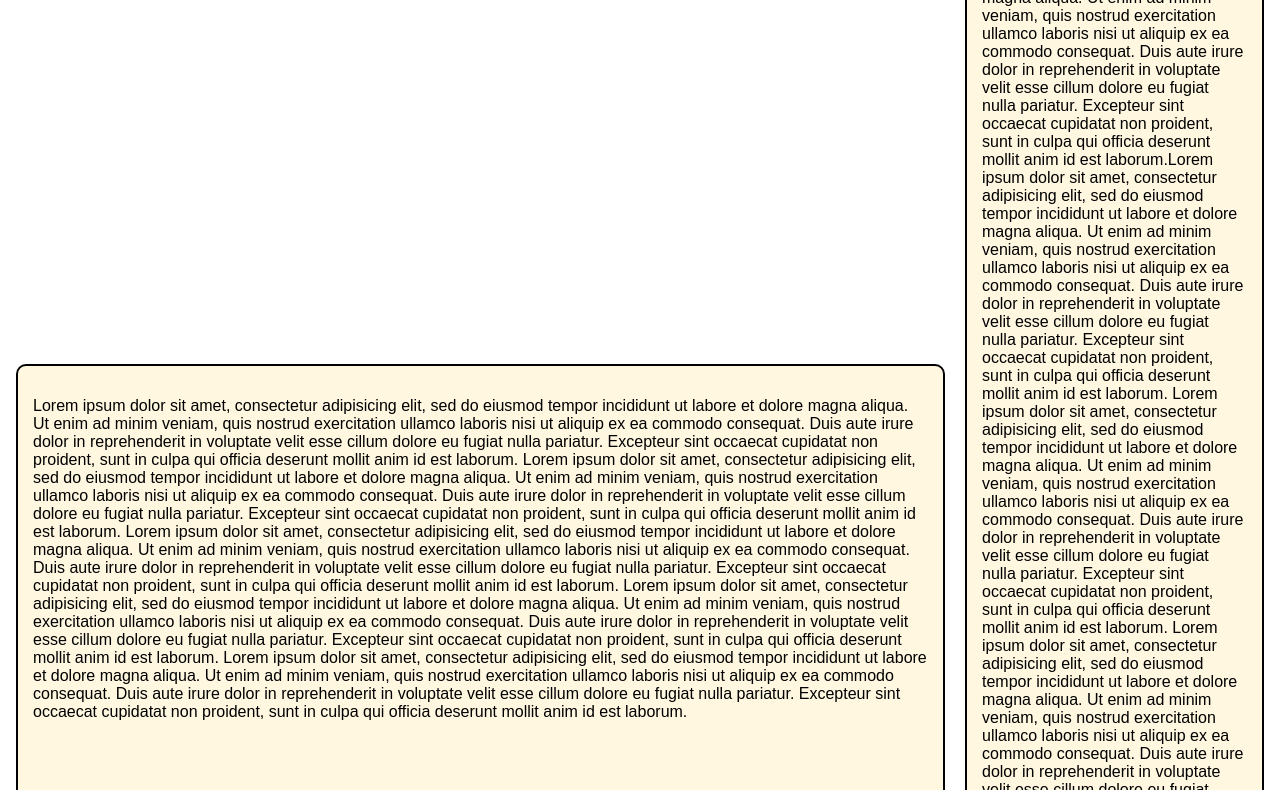
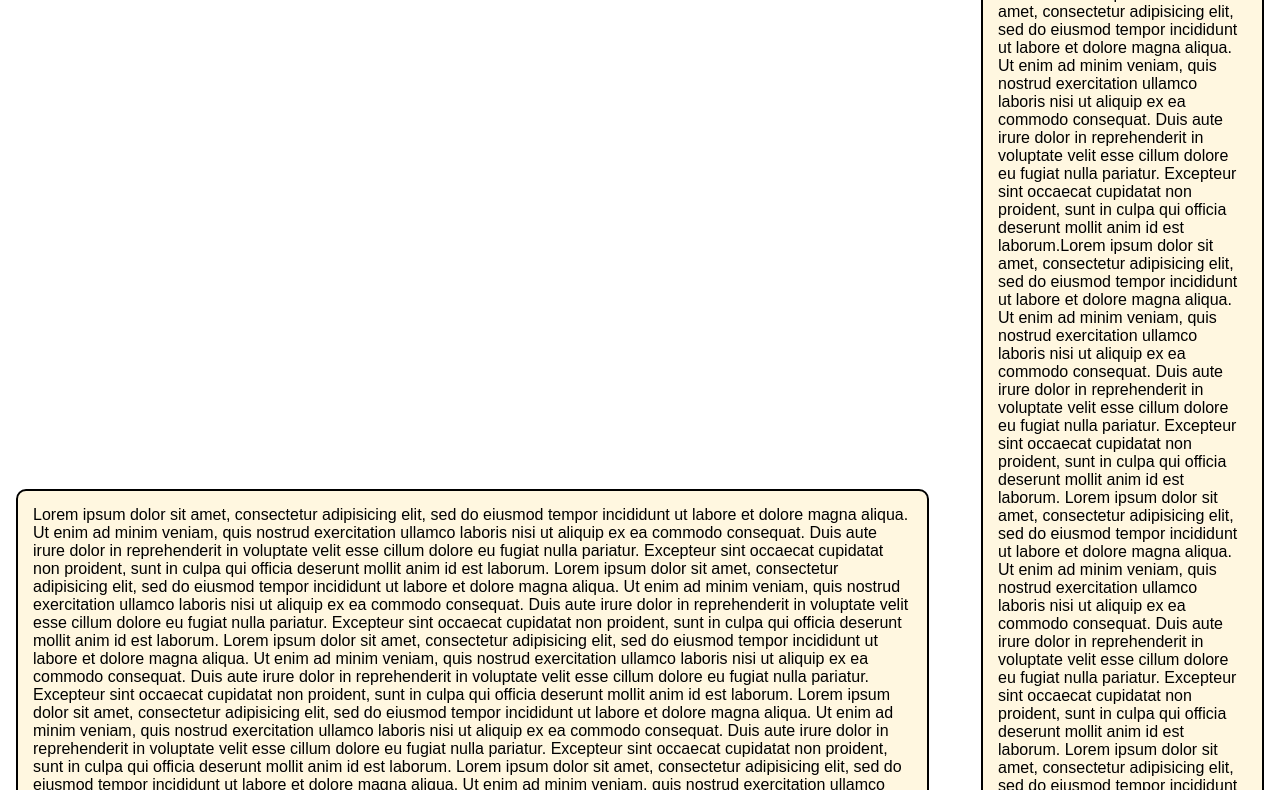
Before and after one commit to NNogue/CssGrids, a plain HTML site: page index.html in a window 1280 px wide. Shown: the part 487-1277 px from the top of the page. Drawn offline with Linux system fonts and the light colour scheme.

Commit message:
Keep working

```diff
--- a/main.css
+++ b/main.css
@@ -11,13 +11,6 @@ img {
 .grid1 {
 	display: grid;
 	grid-gap:20px;
-	grid-template-columns: 3fr 1fr;
-	grid-template-rows: 1fr 5fr 4fr 1fr;
-	grid-template-areas:
-		"header header"
-		"logo sidebar"
-		"main sidebar"
-		"footer footer";
 }
 
 .header {
@@ -29,10 +22,10 @@ img {
   	width: 100%;
   	box-shadow: 0 5px 5px #aaa;
   	display:grid;
-  	grid-template-columns: 1fr 5fr 1fr 1fr;
+  	grid-gap:1em;
+ 	grid-template-columns: 5fr 1fr 1fr 1fr;
 	grid-template-areas:
 		"logo null about contact";
-
 }
 
 .header .cssgrid{
@@ -71,46 +64,56 @@ img {
 .header .contact {
  	grid-area:contact;
  	text-align: center;
+ 	margin-right: 1em;
  }
 
 .image {
 	grid-area: logo;
 	text-align: center;
+}
 
+.image{
+	height: 400px;
 }
 
 .sidebar {
 	grid-area: sidebar;
+	margin: 1em;
+}
+
+
+
+.sidebar p{
+	padding:15px;
 	border: black 2px solid;
 	border-radius: 10px;
 	background: #fff7e0;
 	transition-duration: 0.4s;
-	margin-right: 1em;
 }
 
-.sidebar:hover {
+.sidebar p:hover {
 	background: #ffefc1;
-}
 
-.sidebar p{
-	padding:15px;
 }
 
 .main {
 	grid-area: main;
+
+	margin: 1em;
+}
+
+
+
+.main p{
+	padding: 15px;
 	border: black 2px solid;
 	border-radius: 10px;
 	background: #fff7e0;
 	transition-duration: 0.4s;
-	margin-left: 1em;
 }
 
-.main:hover {
+.main p:hover {
 	background: #ffefc1;
-}
-
-.main p{
-	padding: 15px;
 }
 
 .footer {
@@ -122,3 +125,40 @@ img {
 .footer p{
 	font-size: 28px;
 }
+
+.grid1{
+	grid-template-columns:1fr;
+	grid-auto-rows: auto;
+	grid-template-areas:
+		"header"
+		"sidebar"
+		"logo"
+		"main"
+		"footer";
+}
+
+
+
+@media only screen and (min-width: 1080px) {
+	.grid1{
+		grid-template-columns: 3fr 1fr;
+		grid-template-rows: 1fr 5fr 4fr 1fr;
+		grid-template-areas:
+			"header header"
+			"logo sidebar"
+			"main sidebar"
+			"footer footer";
+	}
+
+	.main{
+			margin-left: 1em;
+	}
+
+	.sidebar{
+		margin-right: 1em;
+	}
+
+	.image img{
+		height: auto;
+	}
+}
```
Lines whose indentation alone changed are shown as unchanged.
